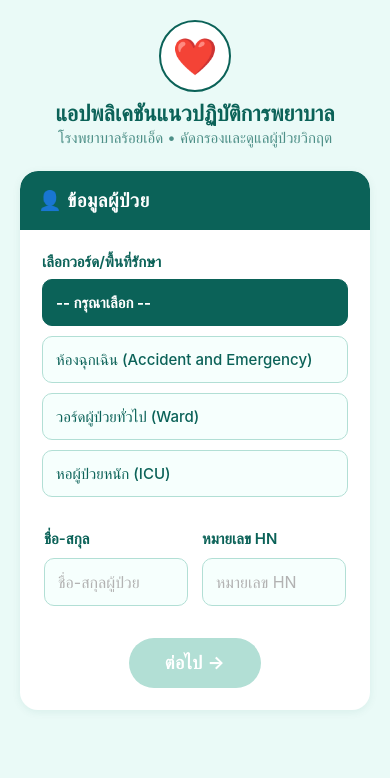
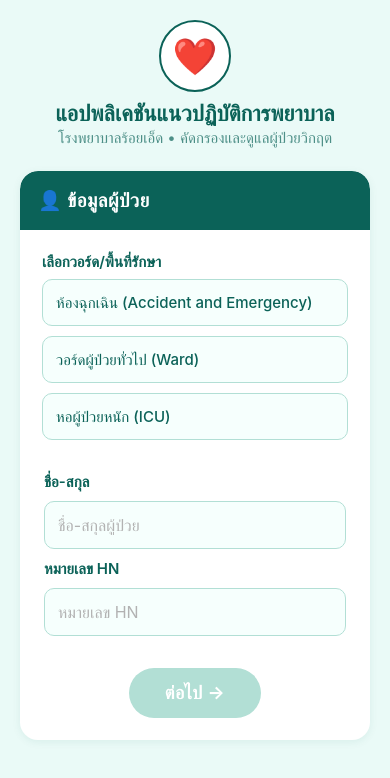
Before and after one commit to SirFamily/project-screening-patients, a React Native app: screen /PatientInfo in a window 390 px wide. Shown: the top 778 px of the page. Built offline with nearby package versions, Linux system fonts and the light colour scheme.

Commit message:
feat: Enhance PatientInfoScreen with KeyboardAvoidingView and StatusBar visibility

```diff
--- a/App.js
+++ b/App.js
@@ -3,6 +3,9 @@ import React from 'react';
 import { NavigationContainer } from '@react-navigation/native';
 import AppNavigator from './navigation/AppNavigator';
 import { PatientProvider } from './context/PatientContext';
+import { StatusBar } from 'react-native';
+
+StatusBar.setHidden(true);
 
 export default function App() {
   return (
--- a/screen/PatientInfoScreen.js
+++ b/screen/PatientInfoScreen.js
@@ -1,6 +1,6 @@
 // src/screens/PatientInfoScreen.js
 import React, { useState } from 'react';
-import { View, Text, StyleSheet, TextInput, TouchableOpacity, ScrollView } from 'react-native';
+import { View, Text, StyleSheet, TextInput, TouchableOpacity, ScrollView, KeyboardAvoidingView, Platform } from 'react-native';
 import { usePatientContext } from '../context/PatientContext';
 import { useNavigation } from '@react-navigation/native';
 
@@ -14,7 +14,6 @@ const PatientInfoScreen = () => {
   });
 
   const wards = [
-    { label: '-- กรุณาเลือก --', value: '' },
     { label: 'ห้องฉุกเฉิน (Accident and Emergency)', value: 'AE' },
     { label: 'วอร์ดผู้ป่วยทั่วไป (Ward)', value: 'ward' },
     { label: 'หอผู้ป่วยหนัก (ICU)', value: 'ICU' },
@@ -30,6 +29,11 @@ const PatientInfoScreen = () => {
   };
 
   return (
+    <KeyboardAvoidingView
+      style={{ flex: 1 }}
+      behavior={Platform.OS === 'ios' ? 'padding' : 'height'}
+      keyboardVerticalOffset={Platform.OS === 'ios' ? 0 : 20} // ปรับ offset ตาม header หรือ status bar
+    >
       <ScrollView contentContainerStyle={styles.container}>
         <View style={styles.header}>
           <View style={styles.logo}>
@@ -99,6 +103,7 @@ const PatientInfoScreen = () => {
           </View>
         </View>
       </ScrollView>
+    </KeyboardAvoidingView>
   );
 };
 
@@ -200,7 +205,7 @@ const styles = StyleSheet.create({
     fontSize: 15,
   },
   row: {
-    flexDirection: 'row',
+    flexDirection: 'column',
     justifyContent: 'space-between',
     marginBottom: 22,
     gap: 10,
```
Lines whose indentation alone changed are shown as unchanged.
